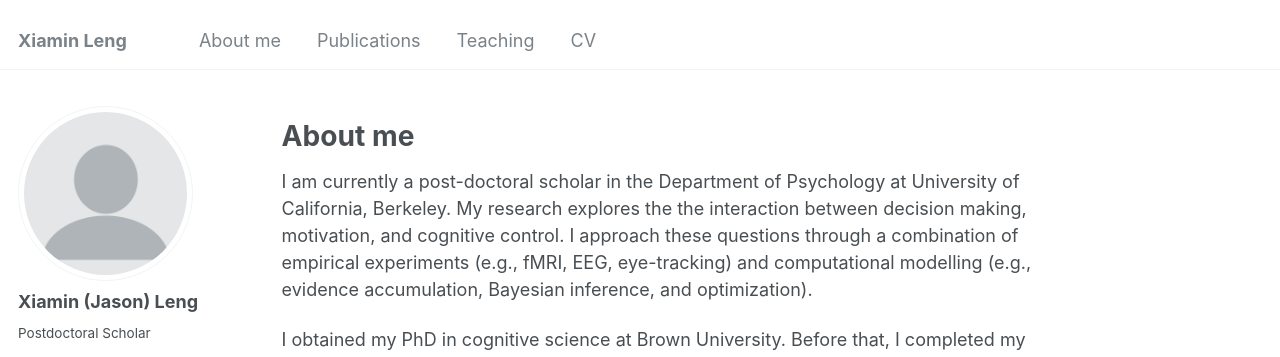
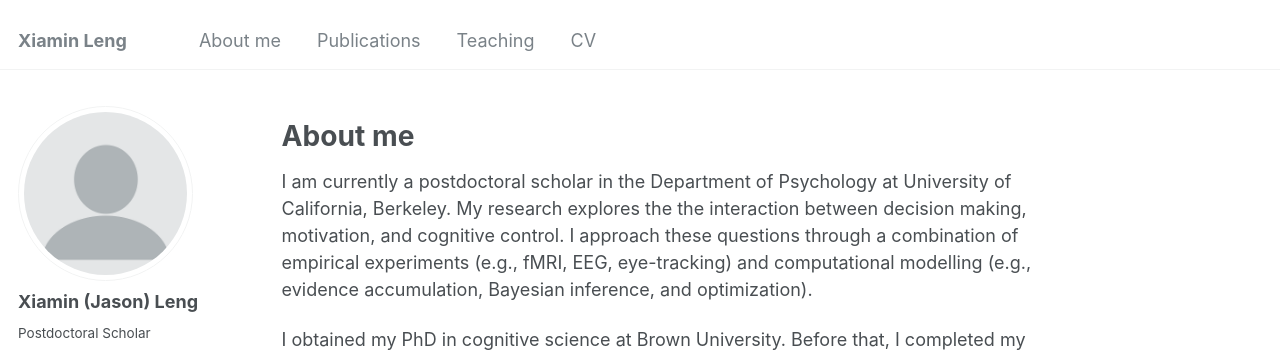
Before and after one commit to Jasonleng/jasonleng.github.io, a Jekyll site: the page built from _pages/about.md, in a window 1280 px wide. Shown: the top 357 px of the page. Built offline with Jekyll 4.4.1, drawn with Linux system fonts in a browser that asks for light colours; some web fonts are replaced.

Commit message:
Update about.md

```diff
--- a/_pages/about.md
+++ b/_pages/about.md
@@ -9,6 +9,6 @@ redirect_from:
 
 About me
 ======
-I am currently a post-doctoral scholar in the Department of Psychology at University of California, Berkeley. My research explores the the interaction between decision making, motivation, and cognitive control. I approach these questions through a combination of empirical experiments (e.g., fMRI, EEG, eye-tracking) and computational modelling (e.g., evidence accumulation, Bayesian inference, and optimization).
+I am currently a postdoctoral scholar in the Department of Psychology at University of California, Berkeley. My research explores the the interaction between decision making, motivation, and cognitive control. I approach these questions through a combination of empirical experiments (e.g., fMRI, EEG, eye-tracking) and computational modelling (e.g., evidence accumulation, Bayesian inference, and optimization).
 
 I obtained my PhD in cognitive science at Brown University. Before that, I completed my BS at Zhejiang Univeristy, China, and my MASc at Queen's University, Canada.
```
